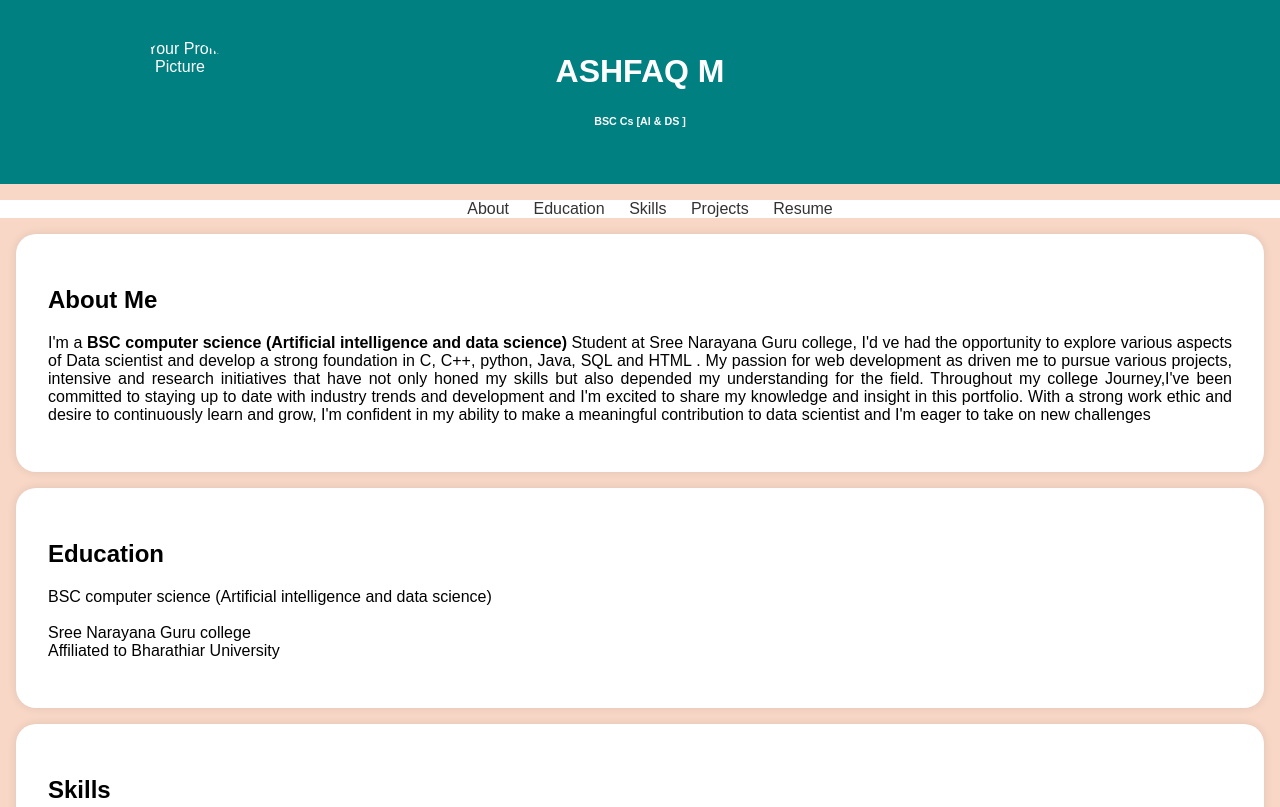
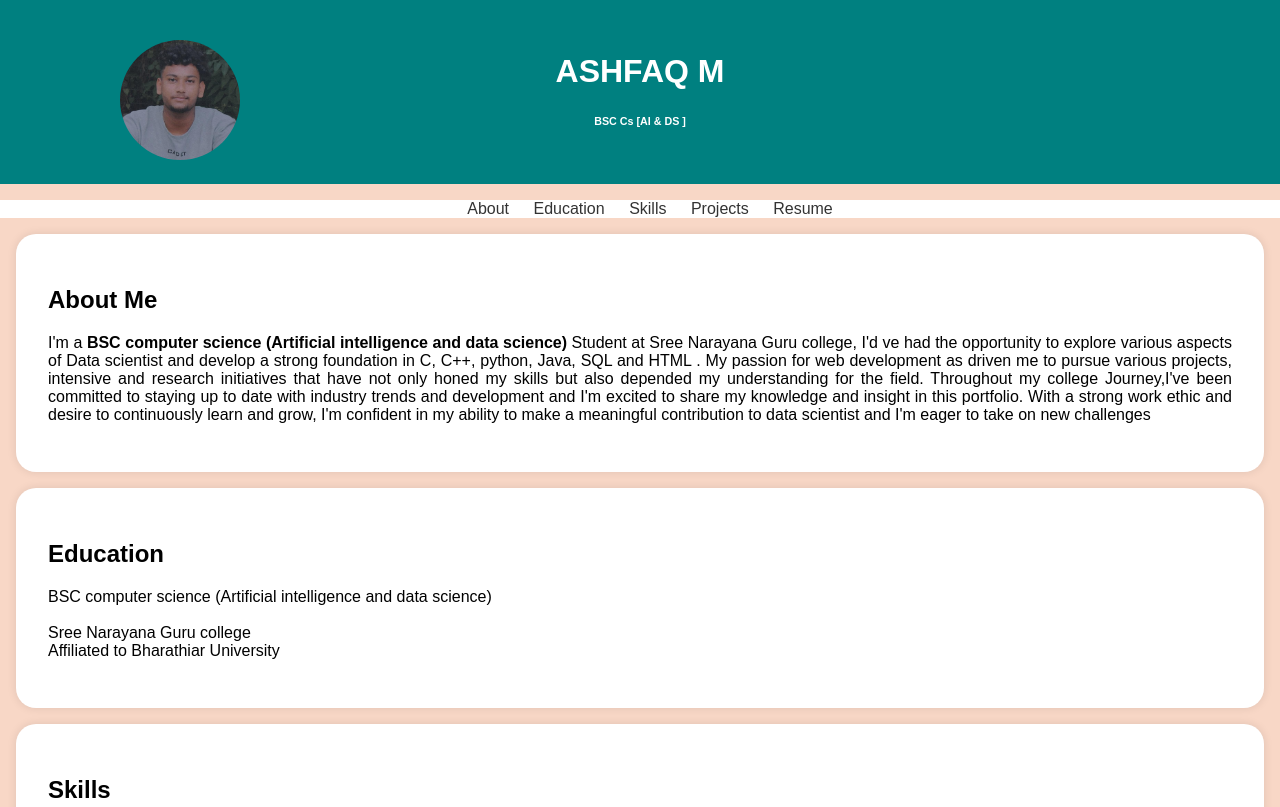
Before and after one commit to ashfaqibnrabeek/digital-portfolio, a plain HTML site: page index.html in a window 1280 px wide. Shown: the top 807 px of the page. Drawn offline with Linux system fonts and the light colour scheme.

Commit message:
Update index.html

```diff
--- a/index.html
+++ b/index.html
@@ -96,7 +96,7 @@
     <header>
         <div class="header-content">
             <!-- Add your profile picture here -->
-            <img src="ar.jpeg" alt="Your Profile Picture" class="profile-picture">
+            <img src="ar.jpg" alt="Your Profile Picture" class="profile-picture">
             <h1>ASHFAQ M </h1>
             <h6>BSC Cs [AI & DS ]</h6>
         </div>
```
